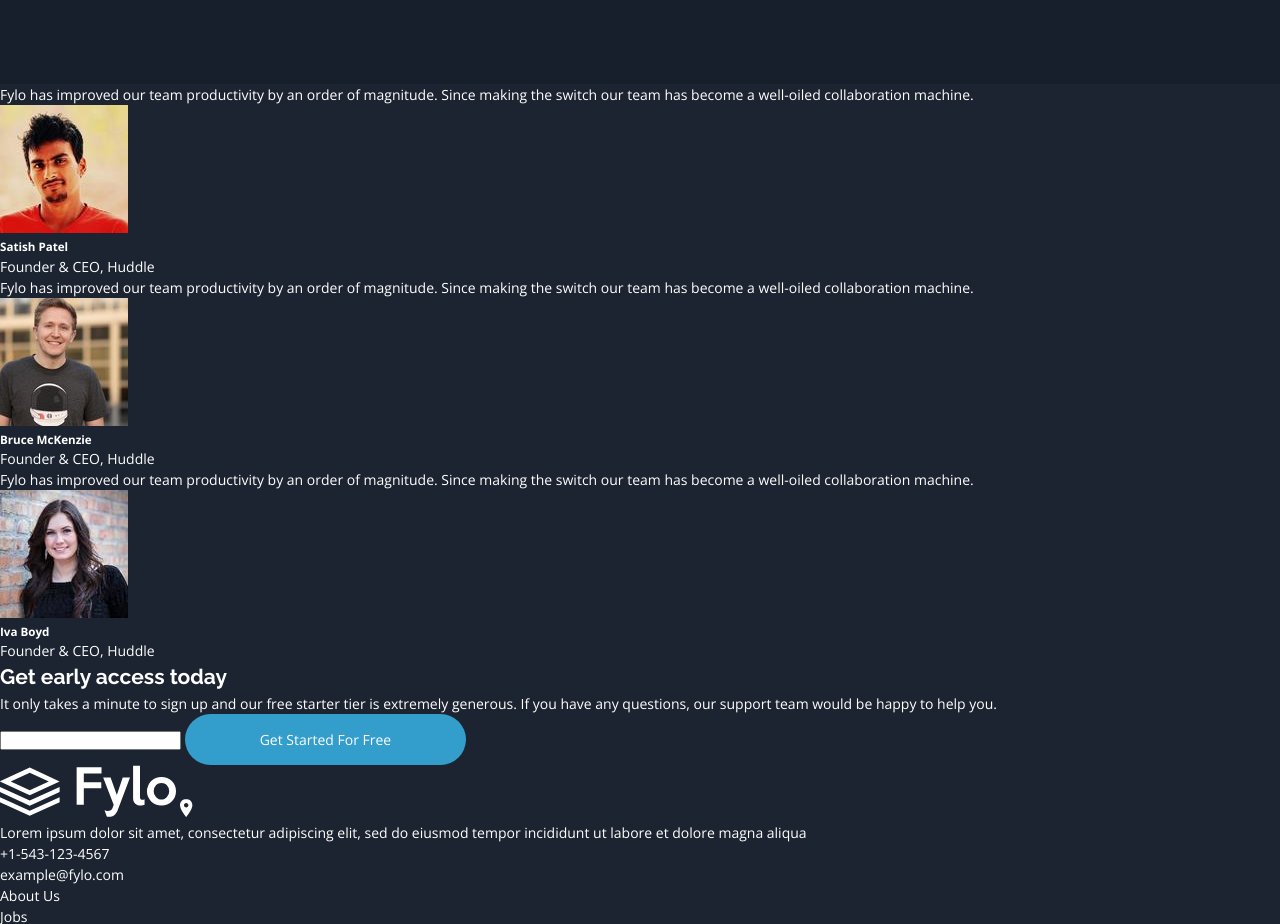
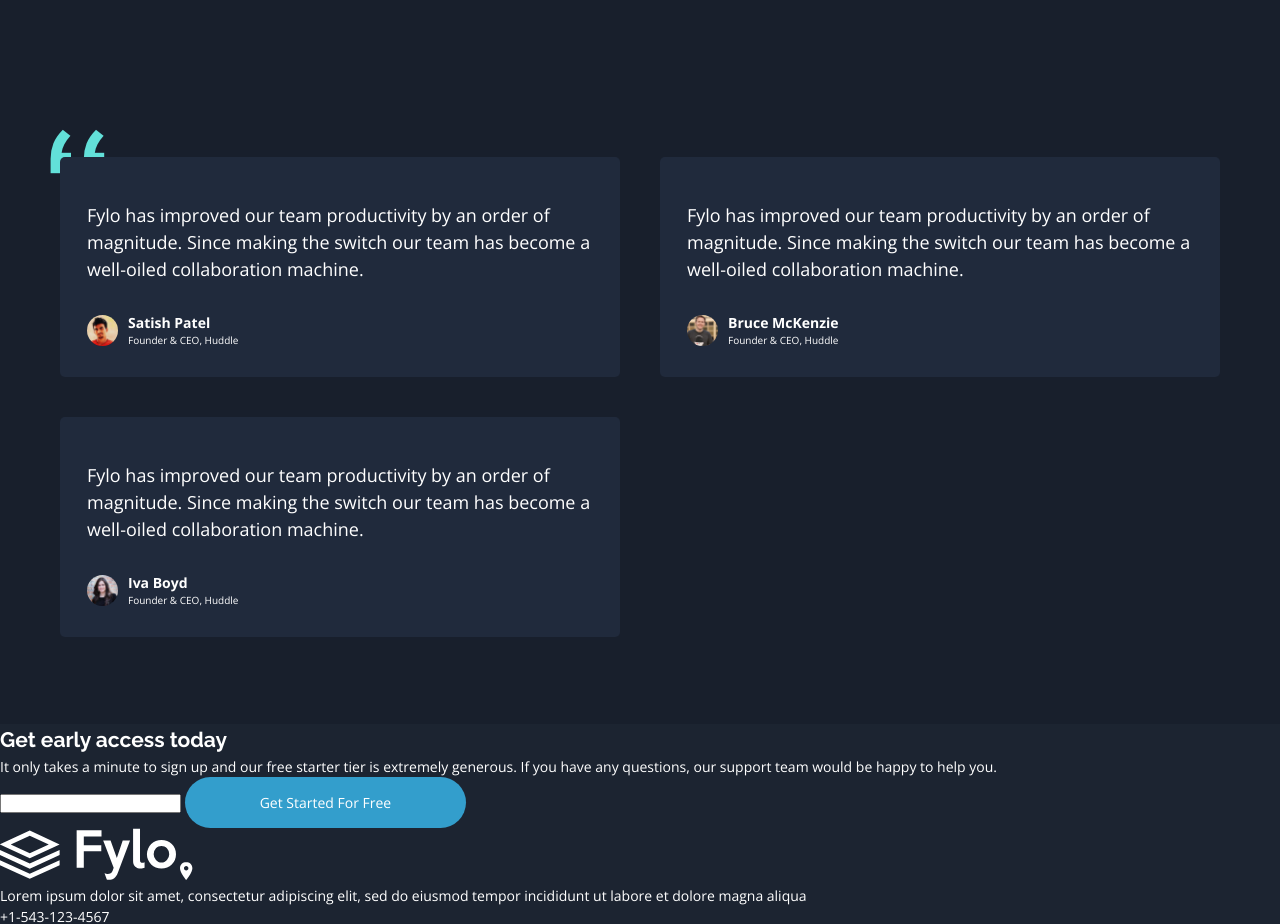
Before and after one commit to esuthecodeboy/Fylo-Dark-Theme-Landing-Page, a plain HTML site: page index.html in a window 1280 px wide. Shown: the part 2683-3607 px from the top of the page. Drawn offline with nearby package versions, Linux system fonts and the light colour scheme.

Commit message:
Completed testimonial section

```diff
--- a/index.html
+++ b/index.html
@@ -85,24 +85,39 @@
     </section>
 
     <!-- Testimonials -->
-    <section>
-      <div class="testimonial">
+    <section class="testimonial">
+      <div class="container testimonial__grid">
+        <div class="quote"><img src="images/bg-quotes.png" alt="" /></div>
+        <div class="testimonial__content">
           <p>Fylo has improved our team productivity by an order of magnitude. Since making the switch our team has become a well-oiled collaboration machine.</p>
+          <div class="testimonial__content--user">
             <img src="images/profile-1.jpg" alt="" />
+            <div>
               <h5>Satish Patel</h5>
               <p>Founder & CEO, Huddle</p>
             </div>
-      <div class="testimonial">
+          </div>
+        </div>
+        <div class="testimonial__content">
           <p>Fylo has improved our team productivity by an order of magnitude. Since making the switch our team has become a well-oiled collaboration machine.</p>
+          <div class="testimonial__content--user">
             <img src="images/profile-2.jpg" alt="" />
+            <div>
               <h5>Bruce McKenzie</h5>
               <p>Founder & CEO, Huddle</p>
             </div>
-      <div class="testimonial">
+          </div>
+        </div>
+        <div class="testimonial__content">
           <p>Fylo has improved our team productivity by an order of magnitude. Since making the switch our team has become a well-oiled collaboration machine.</p>
+          <div class="testimonial__content--user">
             <img src="images/profile-3.jpg" alt="" />
+            <div>
               <h5>Iva Boyd</h5>
               <p>Founder & CEO, Huddle</p>
+            </div>
+          </div>
+        </div>
       </div>
     </section>
 
--- a/scss/_productivity.scss
+++ b/scss/_productivity.scss
@@ -19,7 +19,6 @@
     flex-direction: column;
     justify-self: start;
     align-items: start;
-    // max-width: 55.5rem;
 
     h2 {
       font-size: 4.6rem;
--- /dev/null
+++ b/scss/_testimonials.scss
@@ -0,0 +1,46 @@
+.testimonial {
+  background: $main-bg;
+  &__grid {
+    display: grid;
+    grid-template-columns: repeat(auto-fit, minmax(36.5rem, 1fr));
+    gap: 4rem;
+    position: relative;
+  }
+
+  .quote {
+    position: absolute;
+    top: 4.5rem;
+    left: 5rem;
+  }
+
+  &__content {
+    background-color: $testimonials-bg;
+    padding: 4.5rem 2.7rem 2.9rem;
+    border-radius: 0.5rem;
+    z-index: 2;
+
+    p:first-child {
+      font-size: 1.8rem;
+      padding-bottom: 2.9rem;
+    }
+
+    &--user {
+      display: flex;
+      align-items: center;
+      img {
+        max-width: 3.1rem;
+        border-radius: 50%;
+        text-align: center;
+        margin-right: 1rem;
+      }
+
+      h5 {
+        font-size: 1.4rem;
+      }
+
+      p {
+        font-size: 1rem;
+      }
+    }
+  }
+}
--- a/scss/main.scss
+++ b/scss/main.scss
@@ -6,4 +6,5 @@
 @import "showcase";
 @import "features";
 @import "productivity";
+@import "testimonials";
 @import "footer";
```
Also changed, not shown: css/main.css. Lines whose indentation alone changed are shown as unchanged.
